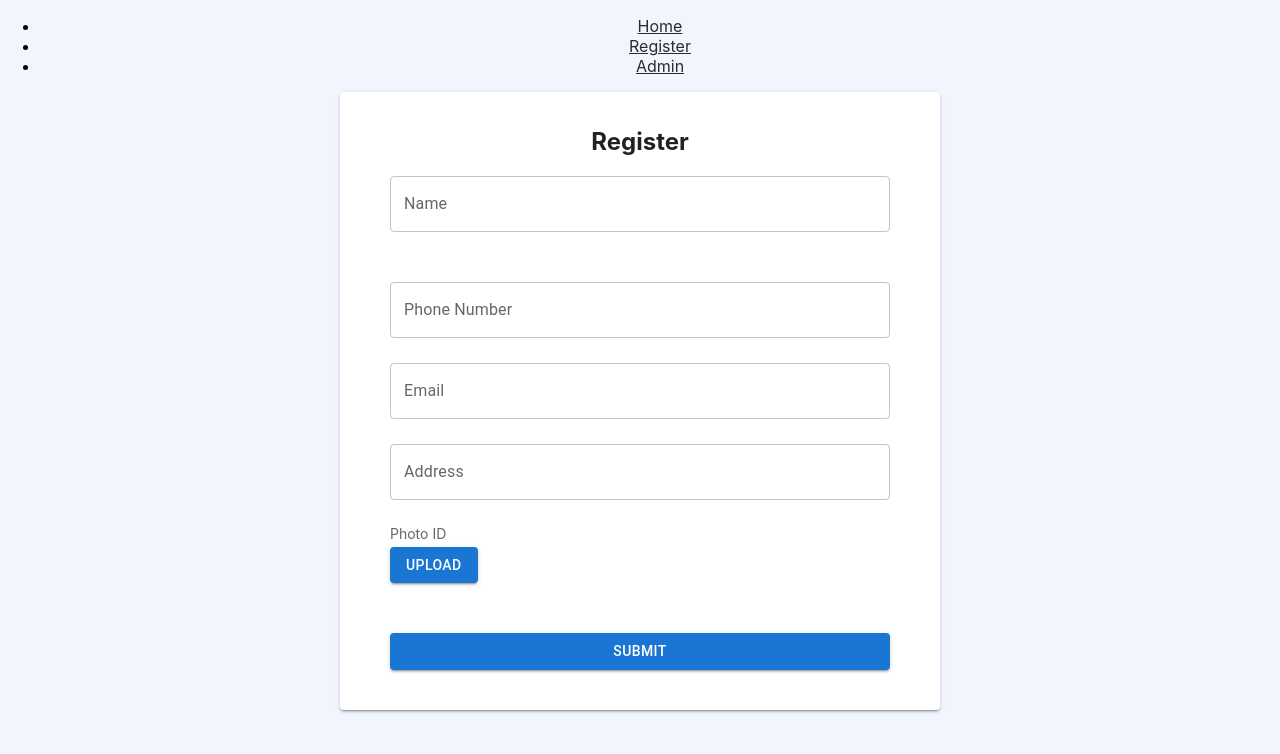
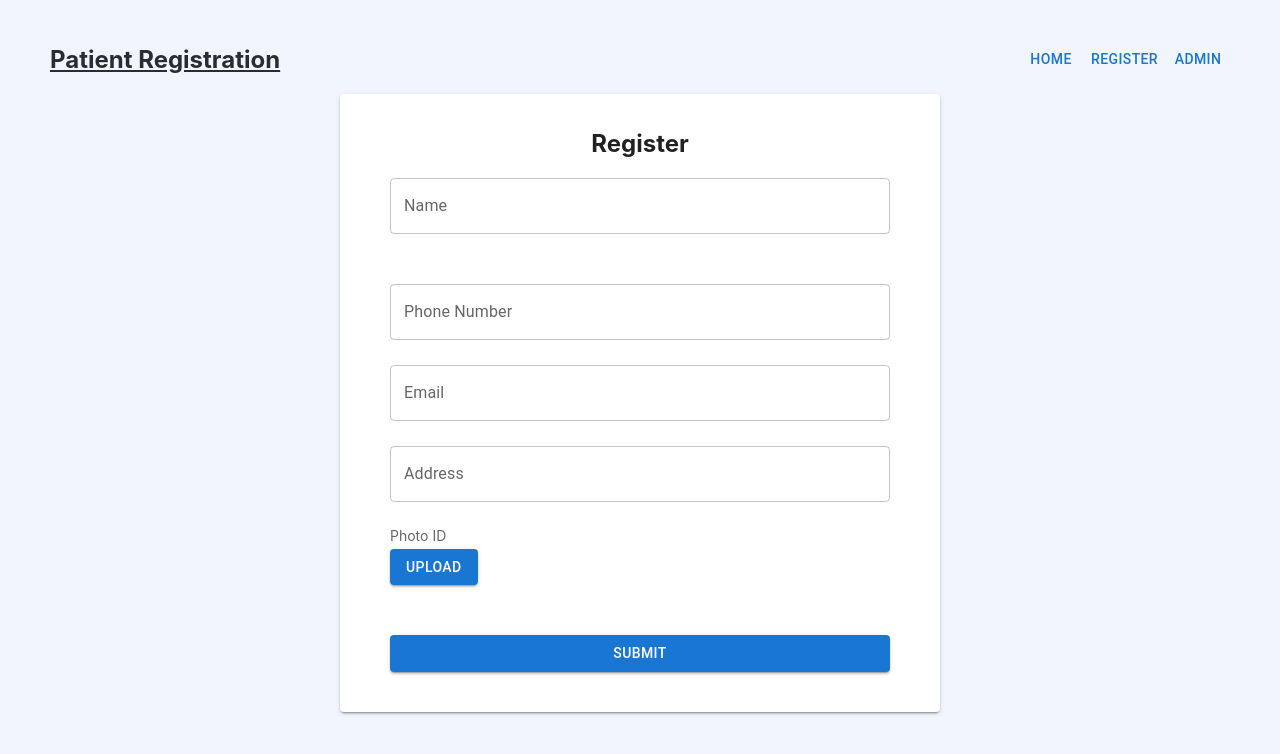
Before and after one commit to pjung16/patient-registration, a React (Create React App) app in the folder client/: page /register in a window 1280 px wide. Shown: the top 754 px of the page. Built offline with nearby package versions, Linux system fonts and the light colour scheme.

Commit message:
simple error handling and style changes

```diff
--- a/client/src/App.css
+++ b/client/src/App.css
@@ -20,13 +20,15 @@ html {
 
 .App-header {
   background-color: #f1f5fd;
-  min-height: 100vh;
+  min-height: 85vh;
   display: flex;
   flex-direction: column;
   align-items: center;
   justify-content: center;
   font-size: calc(10px + 2vmin);
   color: #282c34;
+  width: 80%;
+  margin: 0 auto;
 }
 
 .App-link {
--- a/client/src/App.js
+++ b/client/src/App.js
@@ -6,6 +6,8 @@ import {
   Route,
   Link
 } from "react-router-dom";
+import Box from '@mui/material/Box';
+import Button from '@mui/material/Button';
 import Register from './Register';
 import Admin from './Admin';
 
@@ -14,17 +16,25 @@ function App() {
     <Router>
       <div className="App">
         <nav>
-          <ul>
-            <li>
-              <Link to="/">Home</Link>
-            </li>
-            <li>
-              <Link to="/register">Register</Link>
-            </li>
-            <li>
-              <Link to="/admin">Admin</Link>
-            </li>
-          </ul>
+          <Box
+            sx={{
+              display: 'flex',
+              justifyContent: 'space-between',
+              alignItems: 'center',
+              padding: '25px 50px 0 50px',
+              '@media screen and (max-width: 600px)': {
+                padding: '15px',
+                flexDirection: 'column',
+              },
+            }}
+          >
+            <Box><Link to="/"><h2>Patient Registration</h2></Link></Box>
+            <Box>
+              <Link to="/"><Button sx={{textDecoration: 'none'}}>Home</Button></Link>
+              <Link to="/register"><Button>Register</Button></Link>
+              <Link to="/admin"><Button>Admin</Button></Link>
+            </Box>
+          </Box>
         </nav>
 
         {/* A <Switch> looks through its children <Route>s and
@@ -35,18 +45,7 @@ function App() {
           <Route path="/" element={
             <div>
               <header className="App-header">
-                <img src={logo} className="App-logo" alt="logo" />
-                <p>
-                  Edit <code>src/App.js</code> and save to reload.
-                </p>
-                <a
-                  className="App-link"
-                  href="https://reactjs.org"
-                  target="_blank"
-                  rel="noopener noreferrer"
-                >
-                  Learn React
-                </a>
+                <h2>Welcome to the patient registration website. Please register at the <Link to="/register">register link</Link>. To see submissions, check the <Link to="/admin">admin page</Link>.</h2>
               </header>
             </div>
           } />
--- a/client/src/Register.js
+++ b/client/src/Register.js
@@ -1,4 +1,4 @@
-import React from 'react';
+import React, {Fragment, useState} from 'react';
 import Box from '@mui/material/Box';
 import FormControl from '@mui/material/FormControl';
 import Input from '@mui/material/Input';
@@ -15,7 +15,17 @@ import CheckCircleIcon from '@mui/icons-material/CheckCircle';
 import moment from 'moment';
 
 export default function Register() {
-  const [values, setValues] = React.useState({});
+  const [values, setValues] = useState({
+    name: null,
+    dob: null,
+    phone_num: null,
+    email: null,
+    address: null,
+    photo_url: null,
+    appt_time: null,
+  });
+  const [formSubmitted, setFormSubmitted] = useState(false);
+  const [error, setError] = useState(null);
 
   const handleFormChange = (key, value) => {
     setValues({...values, [key]: value});
@@ -41,15 +51,34 @@ export default function Register() {
 
   const sendData = async() => {
     console.log(values);
+    if(!Object.entries(values).every(([key, value]) => value)) {
+      setError('Please fill in all the fields before submitting!');
+      return;
+    }
     const response = await fetch('/submit', {
       method: 'POST',
       headers: {
         'Content-Type': 'application/json'
       },
-      body: JSON.stringify(values)
+      body: JSON.stringify(values),
     });
     // waits until the request completes...
-    console.log(response);
+    const data = await response.json();
+    if(!data?.error && !!error) {
+      setFormSubmitted(true);
+      setValues({
+        name: null,
+        dob: null,
+        phone_num: null,
+        email: null,
+        address: null,
+        photo_url: null,
+        appt_time: null,
+      })
+      setError(null);
+    } else {
+      setError(data.error);
+    }
   }
 
   return (
@@ -78,11 +107,14 @@ export default function Register() {
           }}
         >
           <h2>Register</h2>
+          {!formSubmitted ?
+            <>
               <FormControl>
                 <InputLabel htmlFor="name-outlined">Name</InputLabel>
                 <OutlinedInput
                   id="name-outlined"
                   onChange={(e) => handleFormChange('name', e.target.value)}
+                  required
                   label="Name"
                   sx={{
                     marginBottom: '25px',
@@ -105,6 +137,7 @@ export default function Register() {
                 <OutlinedInput
                   id="phonenum-outlined"
                   onChange={(e) => handleFormChange('phone_num', e.target.value)}
+                  required
                   label="Phone Number"
                   sx={{
                     marginBottom: '25px',
@@ -116,6 +149,7 @@ export default function Register() {
                 <OutlinedInput
                   id="email-outlined"
                   onChange={(e) => handleFormChange('email', e.target.value)}
+                  required
                   label="Email"
                   sx={{
                     marginBottom: '25px',
@@ -127,6 +161,7 @@ export default function Register() {
                 <OutlinedInput
                   id="address-outlined"
                   onChange={(e) => handleFormChange('address', e.target.value)}
+                  required
                   label="Address"
                   sx={{
                     marginBottom: '25px',
@@ -175,6 +210,7 @@ export default function Register() {
                   />
                 </LocalizationProvider>
               </FormControl>
+              {!!error ? <Box sx={{color: 'red'}}><h3>{error}</h3></Box> : null}
               <Button
                 variant="contained"
                 onClick={sendData}
@@ -184,6 +220,19 @@ export default function Register() {
               >
                 Submit
               </Button>
+            </>
+          :
+          <Box>
+            <h3>Thank you for submitting a form!</h3>
+            <Button
+              variant="contained"
+              onClick={() => setFormSubmitted(false)}
+              sx={{marginBottom: '35px'}}
+            >
+              Submit another form
+            </Button>
+          </Box>
+        }
         </Box>
       </Paper>
     </Box>
```
Also changed, not shown: 1 other file (tests, documents, lock files or other folders). Lines whose indentation alone changed are shown as unchanged.
